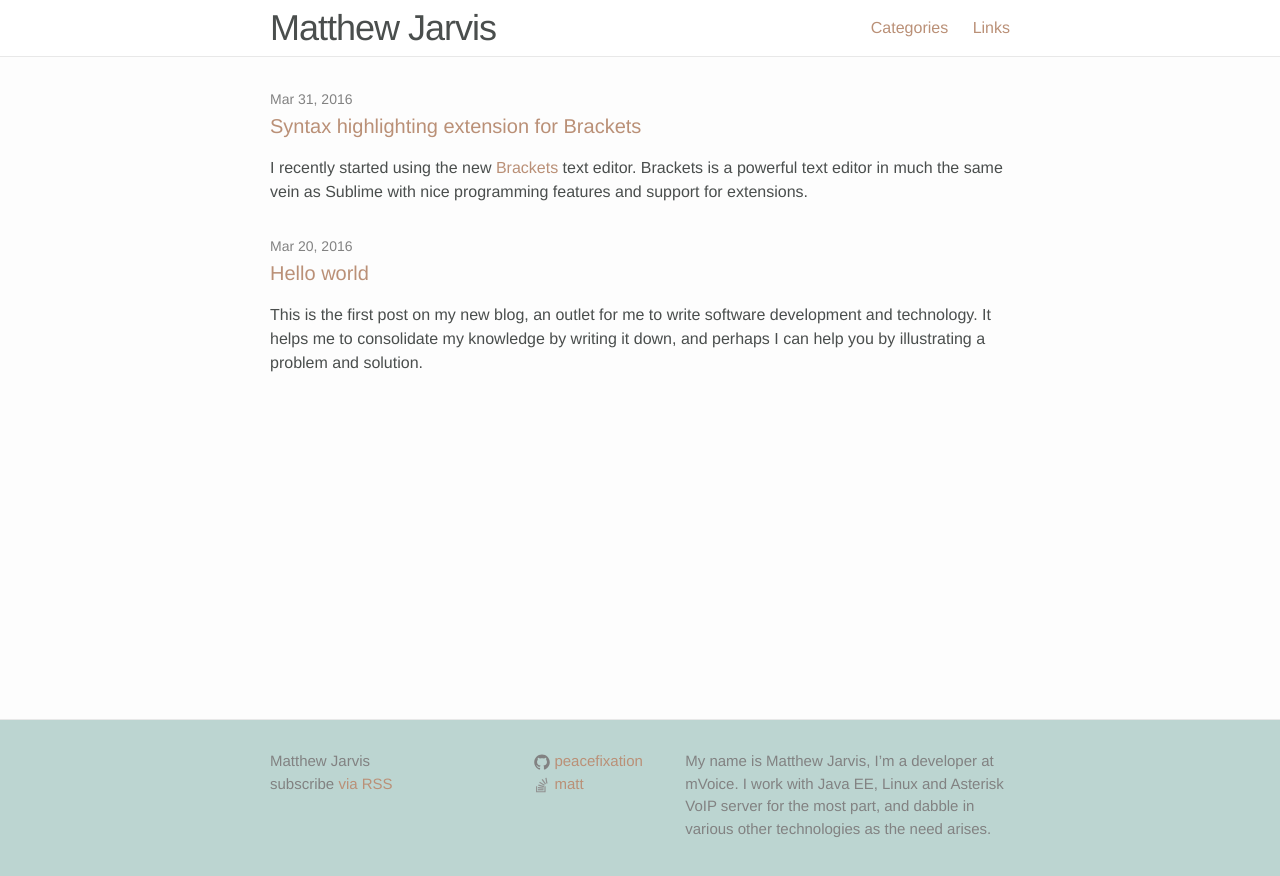
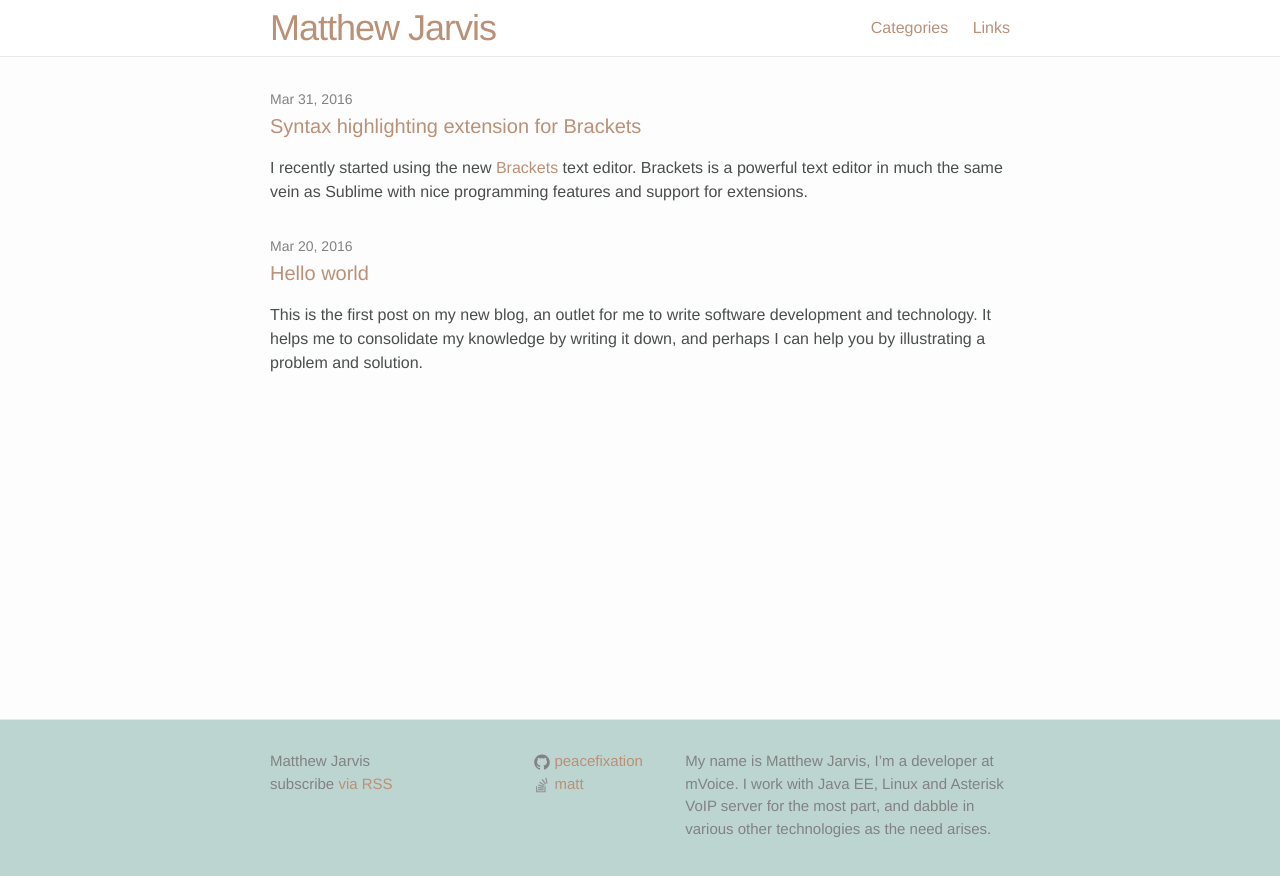
Before and after one commit to peacefixation/peacefixation.github.io, a Jekyll site: the page built from index.html, in a window 1280 px wide. Shown: the top 876 px of the page. Built offline with Jekyll 4.4.1, drawn with Linux system fonts in a browser that asks for light colours.

Commit message:
Header back to brown

```diff
--- a/_sass/_layout.scss
+++ b/_sass/_layout.scss
@@ -19,13 +19,13 @@
     margin-bottom: 0;
     float: left;
     text-decoration: none;
-    color: $dark-grey;
+    color: $light-red;
 
     &,
     &:visited,
     &:hover {
         text-decoration: none;
-        color: $dark-grey;
+        color: $light-red;
     }
 }
 
```
